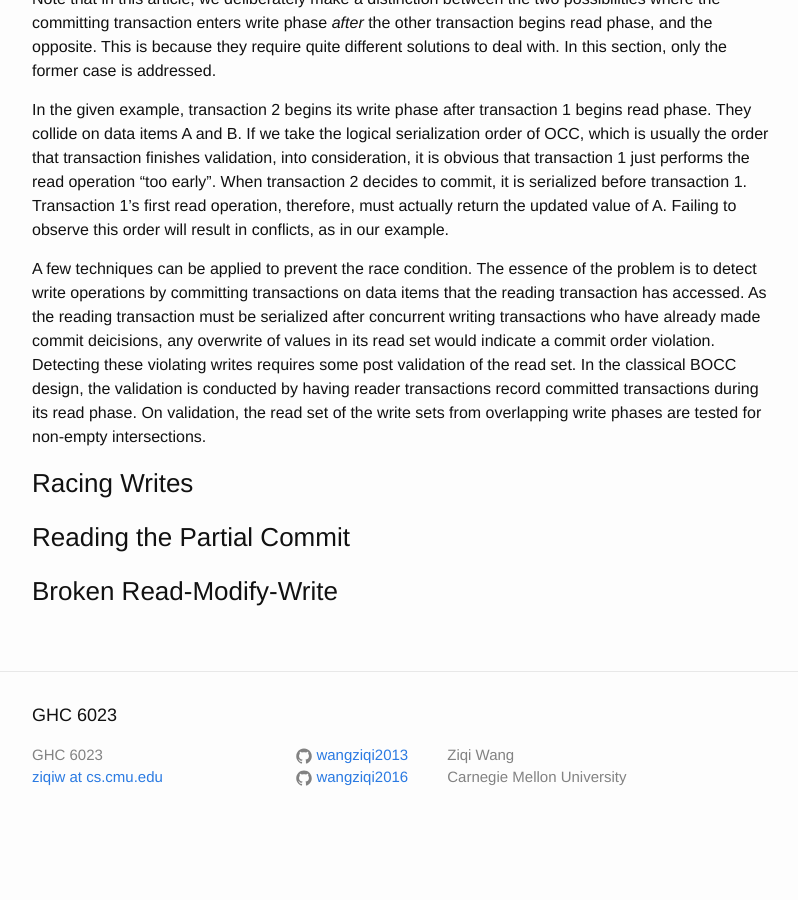
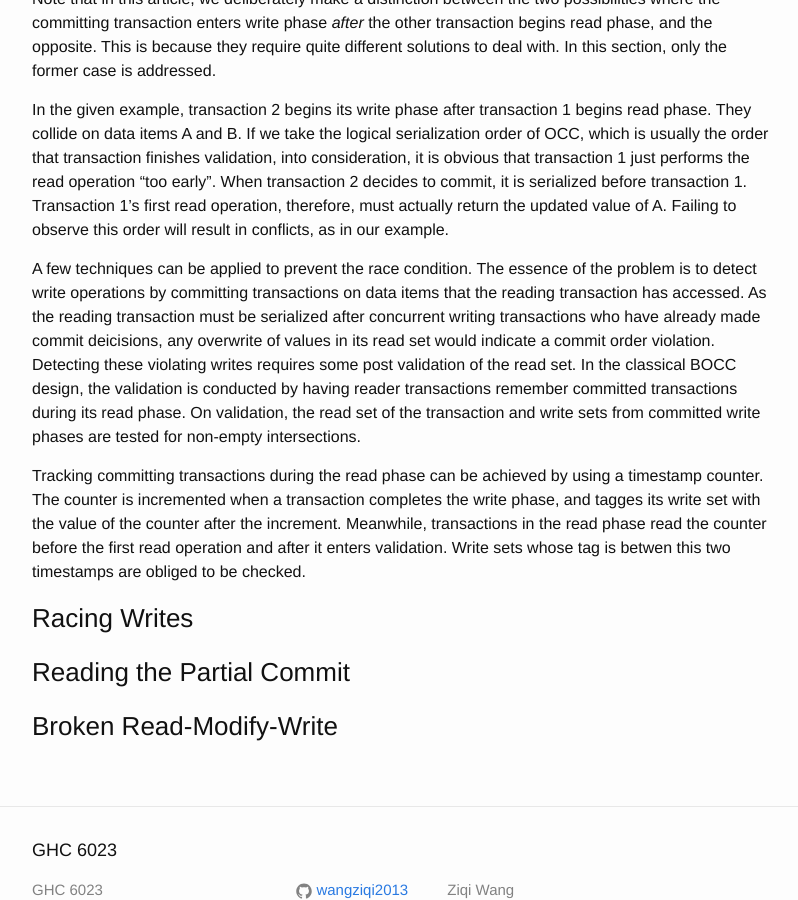
Before and after one commit to wangziqi2013/wangziqi2013.github.io, a Jekyll site: the page built from _posts/2018-03-21-Analyzing-OCC-Anomalies-and-Solutions.markdown, in a window 1280 px wide and 900 px high, scrolled down 1028 px. Shown: the whole window, without its empty margins (238-1036 px from the left). Built offline with Jekyll 4.4.1, drawn with Linux system fonts in a browser that asks for light colours; before the commit the page ends 1877 px from its top, so only the background shows below that.

Commit message:
Adding BOCC validation

```diff
--- a/_posts/2018-03-21-Analyzing-OCC-Anomalies-and-Solutions.markdown
+++ b/_posts/2018-03-21-Analyzing-OCC-Anomalies-and-Solutions.markdown
@@ -58,8 +58,14 @@ operations by committing transactions on data items that the reading transaction
 reading transaction must be serialized after concurrent writing transactions who have already made commit deicisions,
 any overwrite of values in its read set would indicate a commit order violation. Detecting these violating writes
 requires some post validation of the read set. In the classical BOCC design, the validation is conducted by
-having reader transactions record committed transactions during its read phase. On validation, the read set
-of the write sets from overlapping write phases are tested for non-empty intersections.
+having reader transactions remember committed transactions during its read phase. On validation, the read set
+of the transaction and write sets from committed write phases are tested for non-empty intersections.
+
+Tracking committing transactions during the read phase can be achieved by using a timestamp counter.
+The counter is incremented when a transaction completes the write phase, and tagges its write set with
+the value of the counter after the increment. Meanwhile, transactions in the read phase read the counter
+before the first read operation and after it enters validation. Write sets whose tag is betwen this two
+timestamps are obliged to be checked.
 
 
 
```
